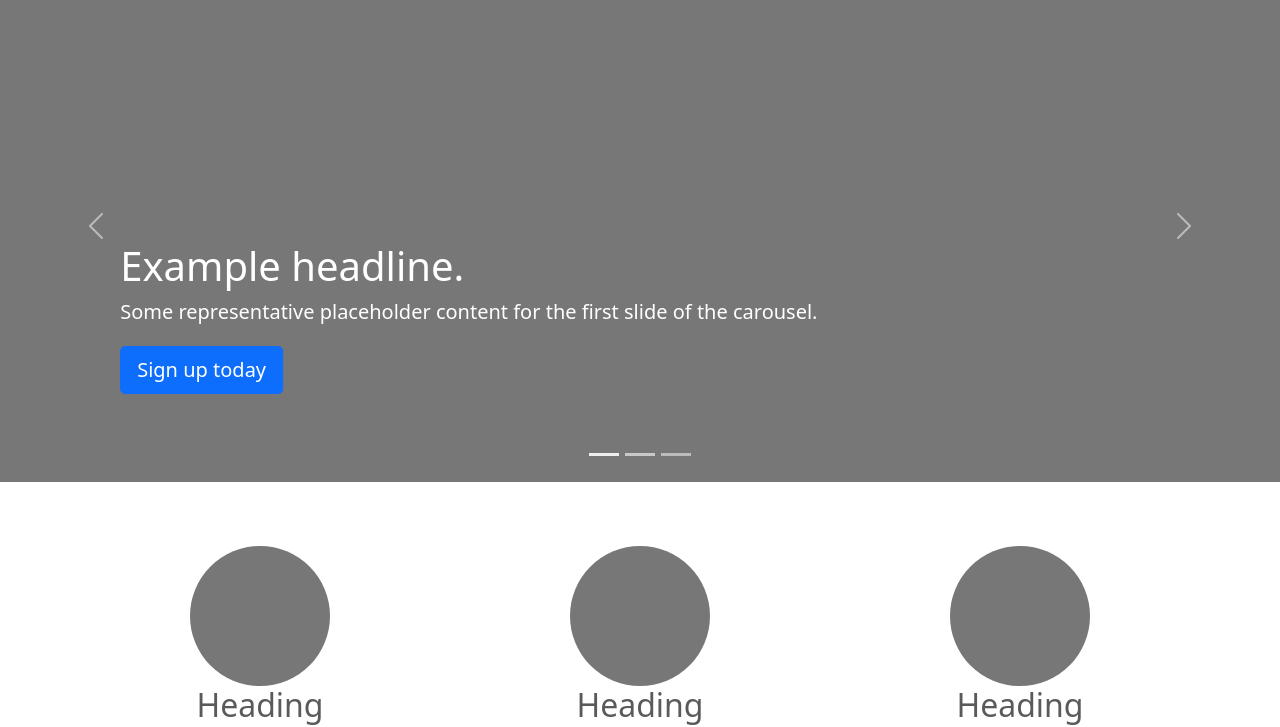
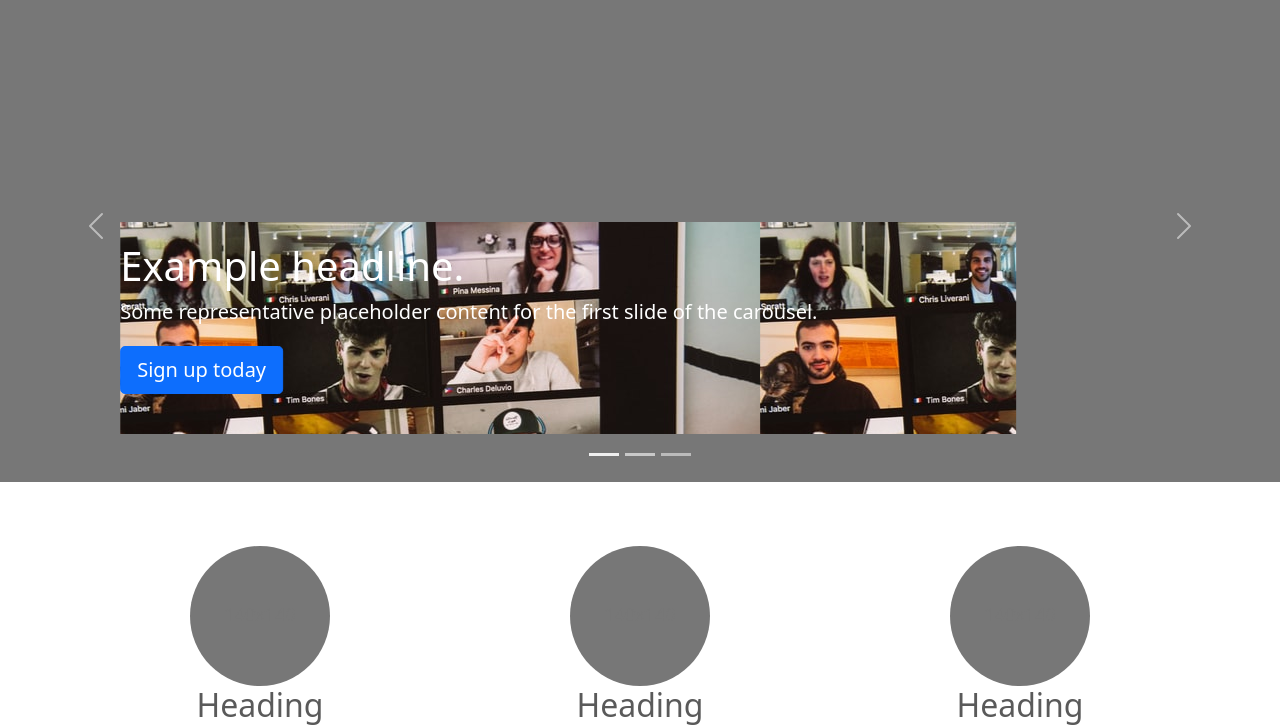
Before and after one commit to code-simon888/gallery, a plain HTML site: page index.html in a window 1280 px wide. Shown: the part 78-805 px from the top of the page. Drawn offline with nearby package versions, Linux system fonts and the light colour scheme; files that its build step writes are made by us from their sources.

Commit message:
add photo

```diff
--- a/index.html
+++ b/index.html
@@ -79,7 +79,7 @@
         <svg class="bd-placeholder-img" width="100%" height="100%" xmlns="http://www.w3.org/2000/svg" aria-hidden="true" preserveAspectRatio="xMidYMid slice" focusable="false"><rect width="100%" height="100%" fill="#777"/></svg>
 
         <div class="container">
-          <div class="carousel-caption text-start">
+          <div class="carousel-caption text-start" style="background-image:url(./images/charlesdeluvio-bXqOMf5tvDk-unsplash.jpg);">
             <h1>Example headline.</h1>
             <p>Some representative placeholder content for the first slide of the carousel.</p>
             <p><a class="btn btn-lg btn-primary" href="#">Sign up today</a></p>
```
Also changed, not shown: images/charlesdeluvio-bXqOMf5tvDk-unsplash.jpg (added).
